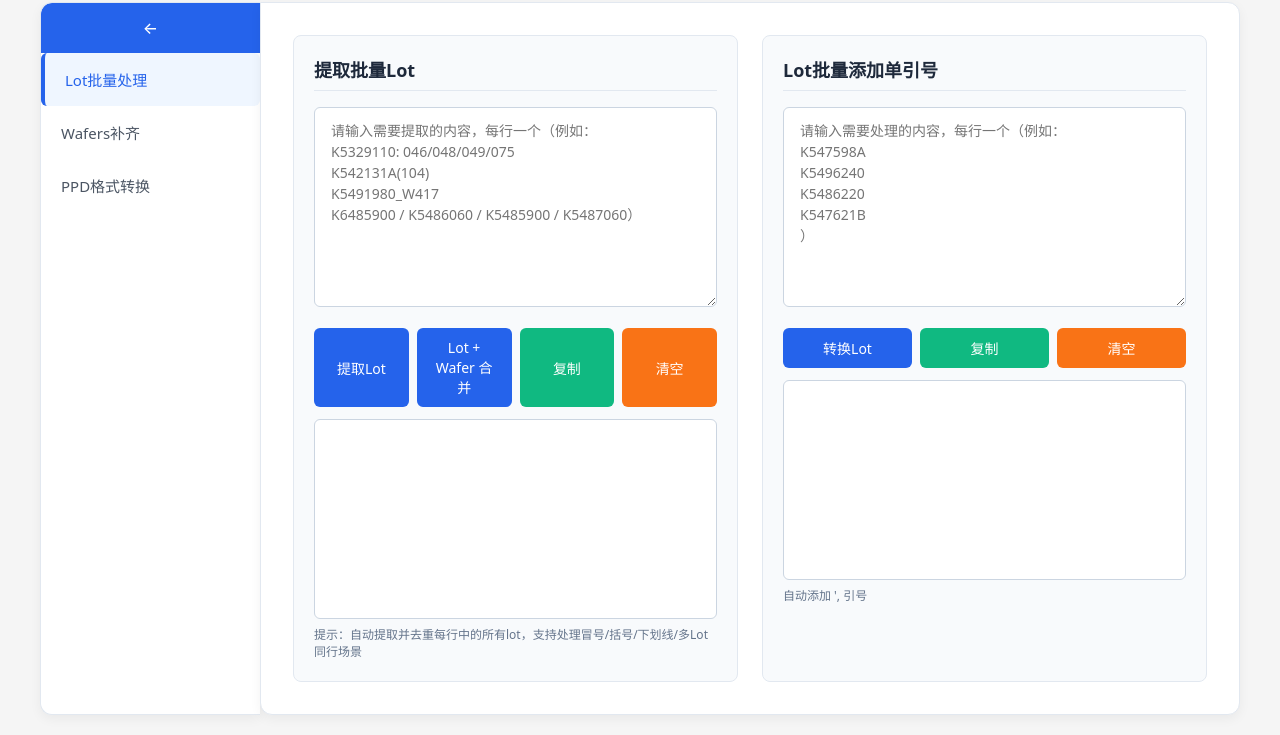
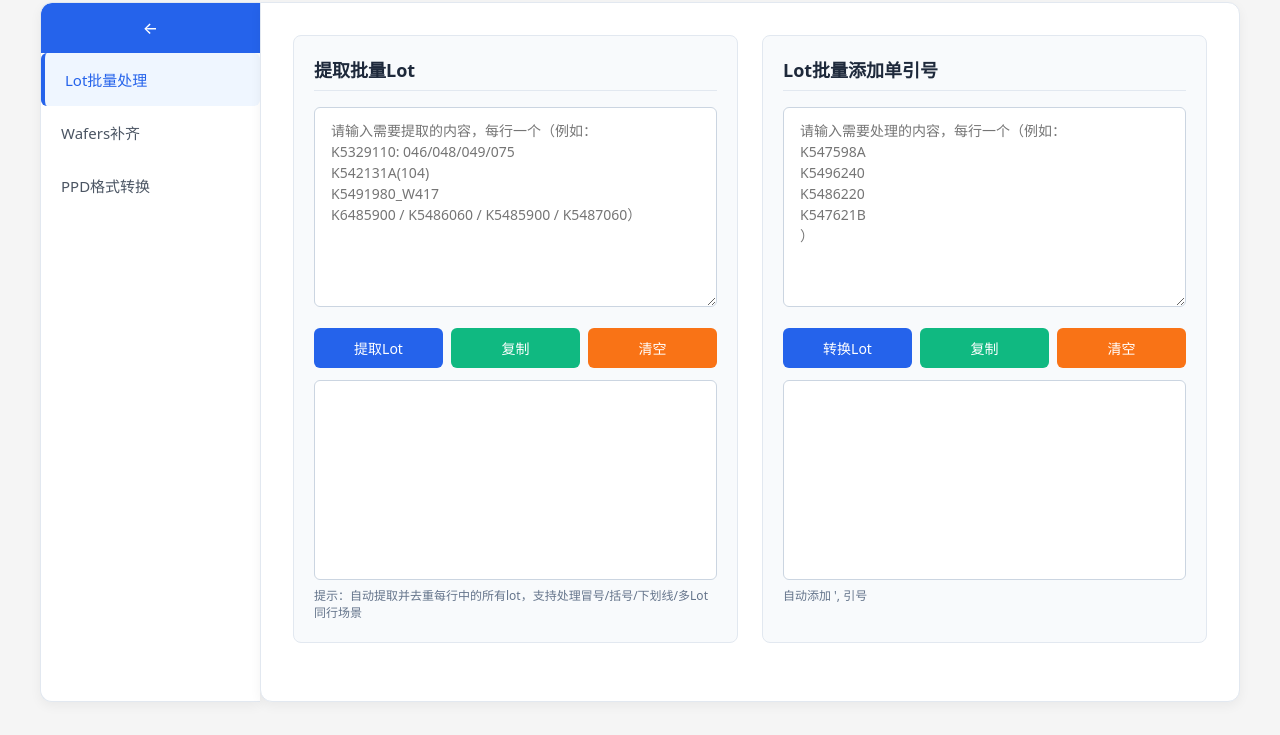
Before and after one commit to xiaoyuw1/text-lot-tool, a plain HTML site: page index.html in a window 1280 px wide. Shown: the part 82-817 px from the top of the page. Drawn offline with Linux system fonts and the light colour scheme.

Commit message:
Update index.html

```diff
--- a/index.html
+++ b/index.html
@@ -382,7 +382,6 @@ K5491980_W417
 K6485900 / K5486060 / K5485900 / K5487060）"></textarea>
                         <div class="btn-group">
                             <button id="extractBtn">提取Lot</button>
-                            <button onclick="mergeLotWafer()">Lot + Wafer 合并</button>
                             <button id="copyExtractBtn" class="ok">复制</button>
                             <button id="clearExtractBtn" class="warn">清空</button>
                         </div>
@@ -686,54 +685,7 @@ K2316540_106,107,109,110,084,085,086,087,88）"></textarea>
             ppdResult.textContent='';
             ppdConvertCount.textContent='';
         });
-/* ✅ 新增：Lot + Wafer 合并（适配工具1） */
-function mergeLotWafer() {
-    const input = document.getElementById('extractInput').value.trim();
-    const outputEl = document.getElementById('extractResult');
-    const countEl = document.getElementById('extractCount');
 
-    if (!input) {
-        outputEl.textContent = '请输入 Lot + Wafer 内容！';
-        countEl.textContent = '';
-        return;
-    }
-
-    const lines = input
-        .split(/\r?\n/)
-        .map(l => l.trim())
-        .filter(Boolean);
-
-    const map = {};
-
-    lines.forEach(line => {
-        // 支持 Tab / 多空格
-        const parts = line.split(/\s+/);
-        if (parts.length < 2) return;
-
-        const lot = parts[0];
-        let wafer = parts[1].padStart(3, '0');
-
-        if (!map[lot]) {
-            map[lot] = [];
-        }
-
-        if (!map[lot].includes(wafer)) {
-            map[lot].push(wafer);
-        }
-    });
-
-    const resultLines = Object.keys(map).map(lot => {
-        return `${lot} ${map[lot].join(',')}`;
-    });
-
-    if (resultLines.length > 0) {
-        outputEl.textContent = resultLines.join('\n');
-        countEl.textContent = `✅ 共合并 ${resultLines.length} 个 Lot`;
-    } else {
-        outputEl.textContent = '未识别到有效的 Lot + Wafer 数据';
-        countEl.textContent = '';
-    }
-}
         // ==================== 4. 数字补齐功能（完全替换为独立版逻辑） ====================
         function formatGroups(input, { splitEvery3 = false } = {}) {
             const groups = input.match(/\d+/g) || [];
```
